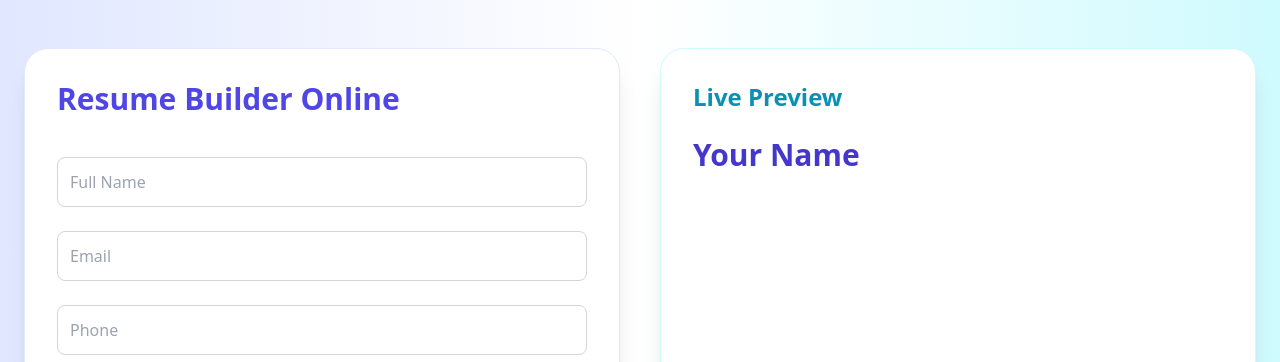
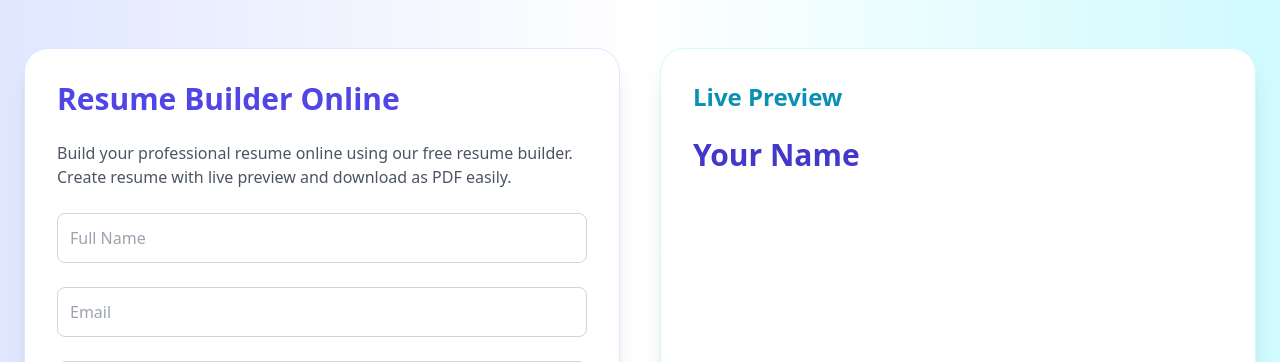
Before and after one commit to VinayShankar9088/Resume-Generator, a Flask app: page / in a window 1280 px wide. Shown: the top 362 px of the page. Run offline with Flask 3, Linux system fonts and the light colour scheme; some libraries are stand-ins or nearby versions.

Commit message:
Add description for resume builder features
Added a paragraph to explain the resume builder's features.

```diff
--- a/templates/index.html
+++ b/templates/index.html
@@ -18,6 +18,10 @@
       class="bg-white p-8 rounded-3xl shadow-xl space-y-6 border border-indigo-100">
 
       <h1 class="text-3xl font-extrabold text-indigo-600 mb-4">Resume Builder Online</h1>
+      <p class="text-gray-600 mb-4">
+  Build your professional resume online using our free resume builder.
+  Create resume with live preview and download as PDF easily.
+      </p>
 
       <input id="name" class="w-full border border-gray-300 rounded-lg p-3" name="name" placeholder="Full Name" required>
       <input id="email" class="w-full border border-gray-300 rounded-lg p-3" name="email" placeholder="Email">
```
